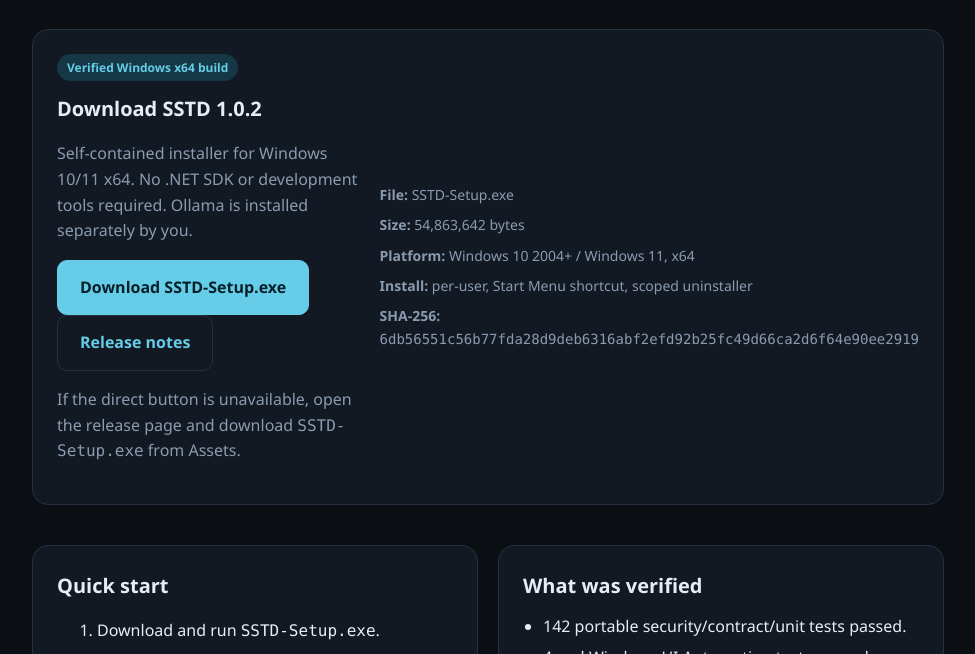
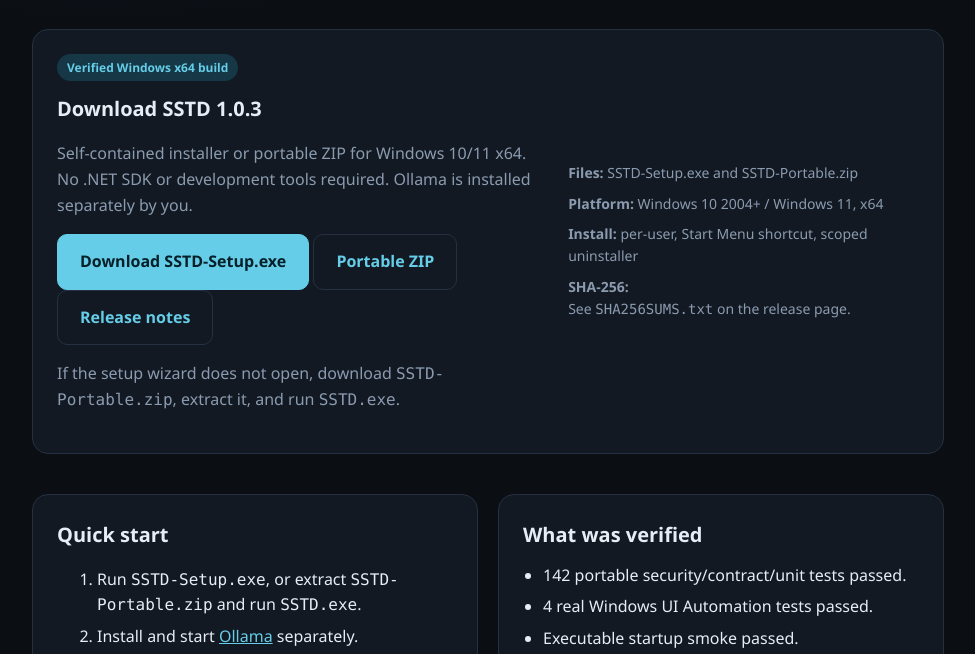
Before and after one commit to cocre6369/SSTD, a plain HTML site: page site/index.html in a window 1280 px wide. Shown: the part 135-789 px from the top of the page, without its empty margins (152-1127 px from the left). Drawn offline with Linux system fonts and the light colour scheme.

Commit message:
Document 1.0.3 setup fallback and portable download
Co-authored-by: arena-agent <297053741+arena-agent@users.noreply.github.com>

```diff
--- a/site/index.html
+++ b/site/index.html
@@ -24,20 +24,20 @@
 <section class="card hero">
   <div>
     <span class="pill">Verified Windows x64 build</span>
-    <h2>Download SSTD 1.0.2</h2>
-    <p class="muted">Self-contained installer for Windows 10/11 x64. No .NET SDK or development tools required. Ollama is installed separately by you.</p>
+    <h2>Download SSTD 1.0.3</h2>
+    <p class="muted">Self-contained installer or portable ZIP for Windows 10/11 x64. No .NET SDK or development tools required. Ollama is installed separately by you.</p>
     <p>
-      <a class="btn" href="https://github.com/cocre6369/SSTD/releases/download/v1.0.2/SSTD-Setup.exe">Download SSTD-Setup.exe</a>
-      <a class="btn secondary" href="https://github.com/cocre6369/SSTD/releases/tag/v1.0.2">Release notes</a>
+      <a class="btn" href="https://github.com/cocre6369/SSTD/releases/download/v1.0.3/SSTD-Setup.exe">Download SSTD-Setup.exe</a>
+      <a class="btn secondary" href="https://github.com/cocre6369/SSTD/releases/download/v1.0.3/SSTD-Portable.zip">Portable ZIP</a>
+      <a class="btn secondary" href="https://github.com/cocre6369/SSTD/releases/tag/v1.0.3">Release notes</a>
     </p>
-    <p class="muted">If the direct button is unavailable, open the release page and download <code>SSTD-Setup.exe</code> from Assets.</p>
+    <p class="muted">If the setup wizard does not open, download <code>SSTD-Portable.zip</code>, extract it, and run <code>SSTD.exe</code>.</p>
   </div>
   <div class="meta">
-    <div><strong>File:</strong> SSTD-Setup.exe</div>
-    <div><strong>Size:</strong> 54,863,642 bytes</div>
+    <div><strong>Files:</strong> SSTD-Setup.exe and SSTD-Portable.zip</div>
     <div><strong>Platform:</strong> Windows 10 2004+ / Windows 11, x64</div>
     <div><strong>Install:</strong> per-user, Start Menu shortcut, scoped uninstaller</div>
-    <div><strong>SHA-256:</strong><br><code>6db56551c56b77fda28d9deb6316abf2efd92b25fc49d66ca2d6f64e90ee2919</code></div>
+    <div><strong>SHA-256:</strong><br>See <code>SHA256SUMS.txt</code> on the release page.</div>
   </div>
 </section>
 
@@ -45,7 +45,7 @@
   <div class="card">
     <h2>Quick start</h2>
     <ol>
-      <li>Download and run <code>SSTD-Setup.exe</code>.</li>
+      <li>Run <code>SSTD-Setup.exe</code>, or extract <code>SSTD-Portable.zip</code> and run <code>SSTD.exe</code>.</li>
       <li>Install and start <a href="https://ollama.com">Ollama</a> separately.</li>
       <li>Pull a model, for example:<pre>ollama pull qwen2.5:7b-instruct</pre></li>
       <li>Open SSTD, connect to <code>http://localhost:11434</code>, and select a model.</li>
@@ -73,7 +73,7 @@
 <section class="card">
   <h2>Verify the download</h2>
   <pre>Get-FileHash .\SSTD-Setup.exe -Algorithm SHA256</pre>
-  <p class="muted">Expected SHA-256: <code>6db56551c56b77fda28d9deb6316abf2efd92b25fc49d66ca2d6f64e90ee2919</code>. The build is unsigned unless a signed release is explicitly identified.</p>
+  <p class="muted">Expected hashes are published in <code>SHA256SUMS.txt</code> on the release page. The build is unsigned unless a signed release is explicitly identified.</p>
 </section>
 
 <footer>
```
Also changed, not shown: 2 other files.
